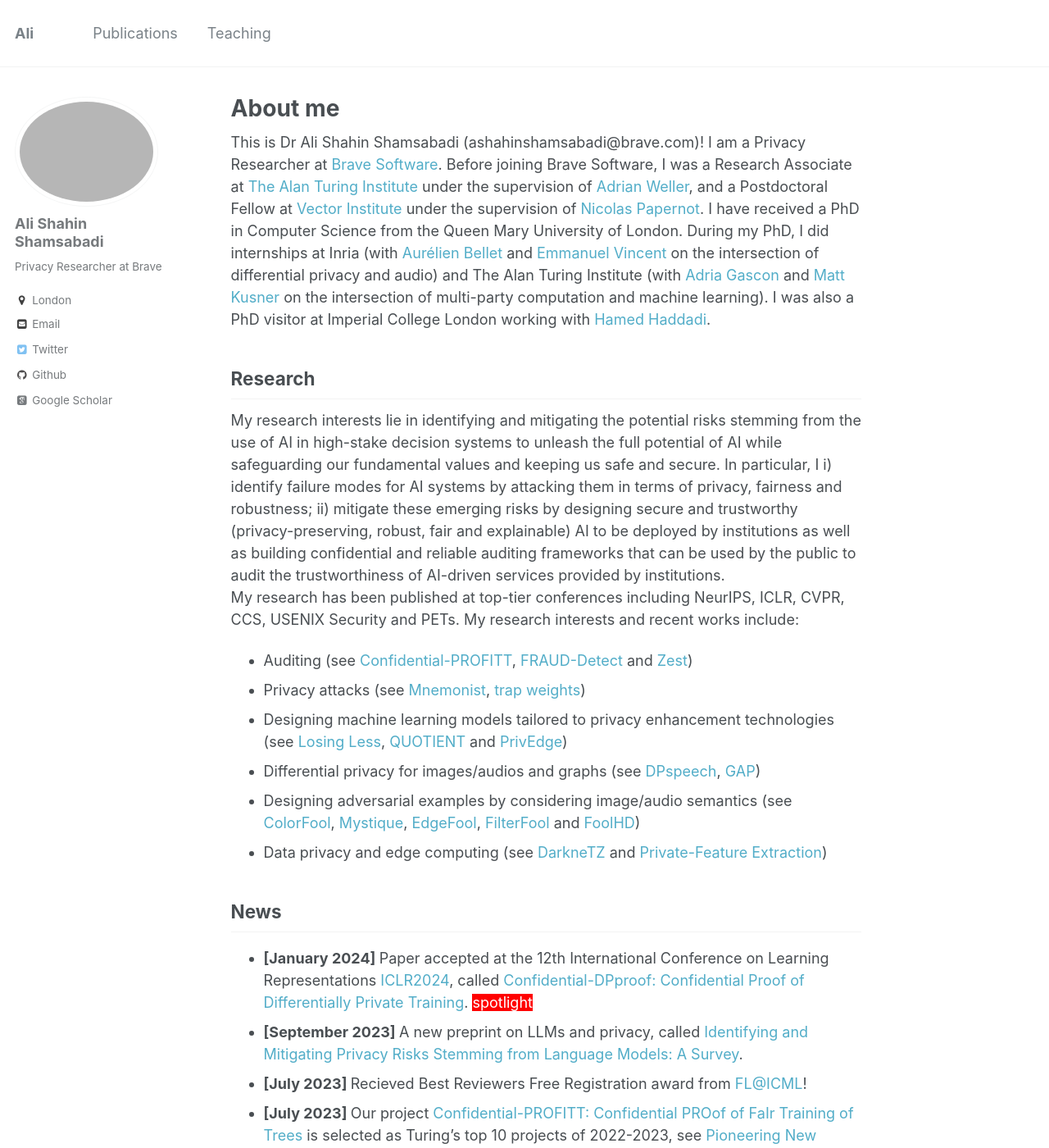
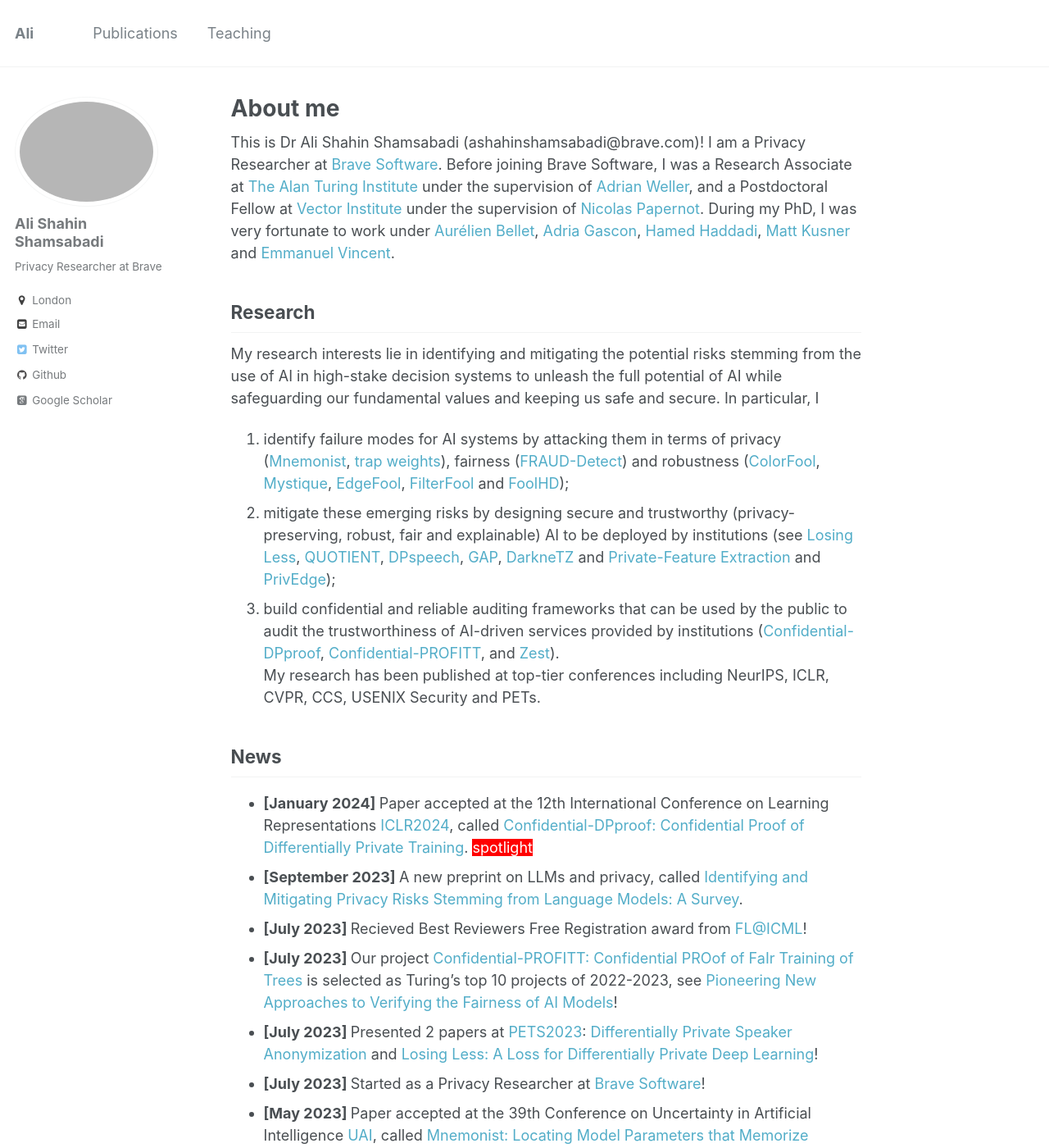
Before and after one commit to AliShahin/AliShahin.github.io, a Jekyll site: the page built from _pages/about.md, in a window 1280 px wide and 1400 px high. Shown: the whole window at 82% size. Built offline with Jekyll 4.4.1, drawn with Linux system fonts in a browser that asks for light colours; some web fonts are replaced.

Commit message:
Update about.md

```diff
--- a/_pages/about.md
+++ b/_pages/about.md
@@ -8,20 +8,16 @@ redirect_from:
   - /about.html
 ---
 
-This is Dr Ali Shahin Shamsabadi (ashahinshamsabadi@brave.com)! I am a Privacy Researcher at [Brave Software](https://brave.com). Before joining Brave Software, I was a Research Associate at [The Alan Turing Institute](https://www.turing.ac.uk) under the supervision of [Adrian Weller](http://mlg.eng.cam.ac.uk/adrian/), and a Postdoctoral Fellow at [Vector Institute](https://vectorinstitute.ai) under the supervision of [Nicolas Papernot](https://www.papernot.fr).
-I have received a PhD in Computer Science from the Queen Mary University of London. During my PhD, I did internships at Inria (with [Aurélien Bellet](http://researchers.lille.inria.fr/abellet/) and [Emmanuel Vincent](https://members.loria.fr/EVincent/) on the intersection of differential privacy and audio) and The Alan Turing Institute (with [Adria Gascon](https://www.lsi.upc.edu/~agascon/) and [Matt Kusner](https://mkusner.github.io) on the intersection of multi-party computation and machine learning). I was also a PhD visitor at Imperial College London working with [Hamed Haddadi](https://www.imperial.ac.uk/people/h.haddadi).
+This is Dr Ali Shahin Shamsabadi (ashahinshamsabadi@brave.com)! I am a Privacy Researcher at [Brave Software](https://brave.com). Before joining Brave Software, I was a Research Associate at [The Alan Turing Institute](https://www.turing.ac.uk) under the supervision of [Adrian Weller](http://mlg.eng.cam.ac.uk/adrian/), and a Postdoctoral Fellow at [Vector Institute](https://vectorinstitute.ai) under the supervision of [Nicolas Papernot](https://www.papernot.fr). During my PhD, I was very fortunate to work under [Aurélien Bellet](http://researchers.lille.inria.fr/abellet/), [Adria Gascon](https://www.lsi.upc.edu/~agascon/), [Hamed Haddadi](https://www.imperial.ac.uk/people/h.haddadi), [Matt Kusner](https://mkusner.github.io) and [Emmanuel Vincent](https://members.loria.fr/EVincent/).
 
 
 
 ## Research
-My research interests lie in identifying and mitigating the potential risks stemming from the use of AI in high-stake decision systems to unleash the full potential of AI while safeguarding our fundamental values and keeping us safe and secure. In particular, I i) identify failure modes for AI systems by attacking them in terms of privacy, fairness and robustness; ii) mitigate these emerging risks by designing secure and trustworthy (privacy-preserving, robust, fair and explainable) AI to be deployed by institutions as well as building confidential and reliable auditing frameworks that can be used by the public to audit the trustworthiness of AI-driven services provided by institutions. <br />
-My research has been published at top-tier conferences including NeurIPS, ICLR, CVPR, CCS, USENIX Security and PETs. My research interests and recent works include:
-- Auditing (see [Confidential-PROFITT](https://openreview.net/forum?id=iIfDQVyuFD), [FRAUD-Detect](https://openreview.net/pdf?id=3vmKQUctNy) and [Zest](https://openreview.net/forum?id=OUz_9TiTv9j))
-- Privacy attacks (see [Mnemonist](https://openreview.net/pdf?id=oVn5GLyONY), [trap weights](https://arxiv.org/pdf/2112.02918.pdf))
-- Designing machine learning models tailored to privacy enhancement technologies (see [Losing Less](https://petsymposium.org/popets/2023/popets-2023-0083.pdf), [QUOTIENT](https://arxiv.org/pdf/1907.03372) and [PrivEdge](https://arxiv.org/pdf/2004.05574))
-- Differential privacy for images/audios and graphs (see [DPspeech](https://arxiv.org/pdf/2202.11823.pdf), [GAP](https://arxiv.org/pdf/2203.00949.pdf))
-- Designing adversarial examples by considering image/audio semantics (see [ColorFool](https://openaccess.thecvf.com/content_CVPR_2020/papers/Shamsabadi_ColorFool_Semantic_Adversarial_Colorization_CVPR_2020_paper.pdf), [Mystique](https://arxiv.org/pdf/2202.02751.pdf), [EdgeFool](https://arxiv.org/pdf/1910.12227.pdf), [FilterFool](https://arxiv.org/pdf/2008.06069.pdf) and [FoolHD](https://arxiv.org/pdf/2011.08483.pdf))
-- Data privacy and edge computing (see [DarkneTZ](https://arxiv.org/pdf/2004.05703) and [Private-Feature Extraction](https://arxiv.org/pdf/1802.03151.pdf))
+My research interests lie in identifying and mitigating the potential risks stemming from the use of AI in high-stake decision systems to unleash the full potential of AI while safeguarding our fundamental values and keeping us safe and secure. In particular, I
+1. identify failure modes for AI systems by attacking them in terms of privacy ([Mnemonist](https://openreview.net/pdf?id=oVn5GLyONY), [trap weights](https://arxiv.org/pdf/2112.02918.pdf)), fairness ([FRAUD-Detect](https://openreview.net/pdf?id=3vmKQUctNy)) and robustness ([ColorFool](https://openaccess.thecvf.com/content_CVPR_2020/papers/Shamsabadi_ColorFool_Semantic_Adversarial_Colorization_CVPR_2020_paper.pdf), [Mystique](https://arxiv.org/pdf/2202.02751.pdf), [EdgeFool](https://arxiv.org/pdf/1910.12227.pdf), [FilterFool](https://arxiv.org/pdf/2008.06069.pdf) and [FoolHD](https://arxiv.org/pdf/2011.08483.pdf));
+2. mitigate these emerging risks by designing secure and trustworthy (privacy-preserving, robust, fair and explainable) AI to be deployed by institutions (see [Losing Less](https://petsymposium.org/popets/2023/popets-2023-0083.pdf), [QUOTIENT](https://arxiv.org/pdf/1907.03372), [DPspeech](https://arxiv.org/pdf/2202.11823.pdf), [GAP](https://arxiv.org/pdf/2203.00949.pdf), [DarkneTZ](https://arxiv.org/pdf/2004.05703) and [Private-Feature Extraction](https://arxiv.org/pdf/1802.03151.pdf) and [PrivEdge](https://arxiv.org/pdf/2004.05574));
+3. build confidential and reliable auditing frameworks that can be used by the public to audit the trustworthiness of AI-driven services provided by institutions ([Confidential-DPproof](https://openreview.net/pdf?id=PQY2v6VtGe), [Confidential-PROFITT](https://openreview.net/forum?id=iIfDQVyuFD),  and [Zest](https://openreview.net/forum?id=OUz_9TiTv9j)). <br />
+My research has been published at top-tier conferences including NeurIPS, ICLR, CVPR, CCS, USENIX Security and PETs.
 
 ## News
 - <b> [January 2024] </b> Paper accepted at the 12th International Conference on Learning Representations [ICLR2024](https://iclr.cc), called [Confidential-DPproof: Confidential Proof of Differentially Private Training](https://alishahin.github.io/). <span style="background-color:red"><font color="white"> spotlight </font></span>
```
